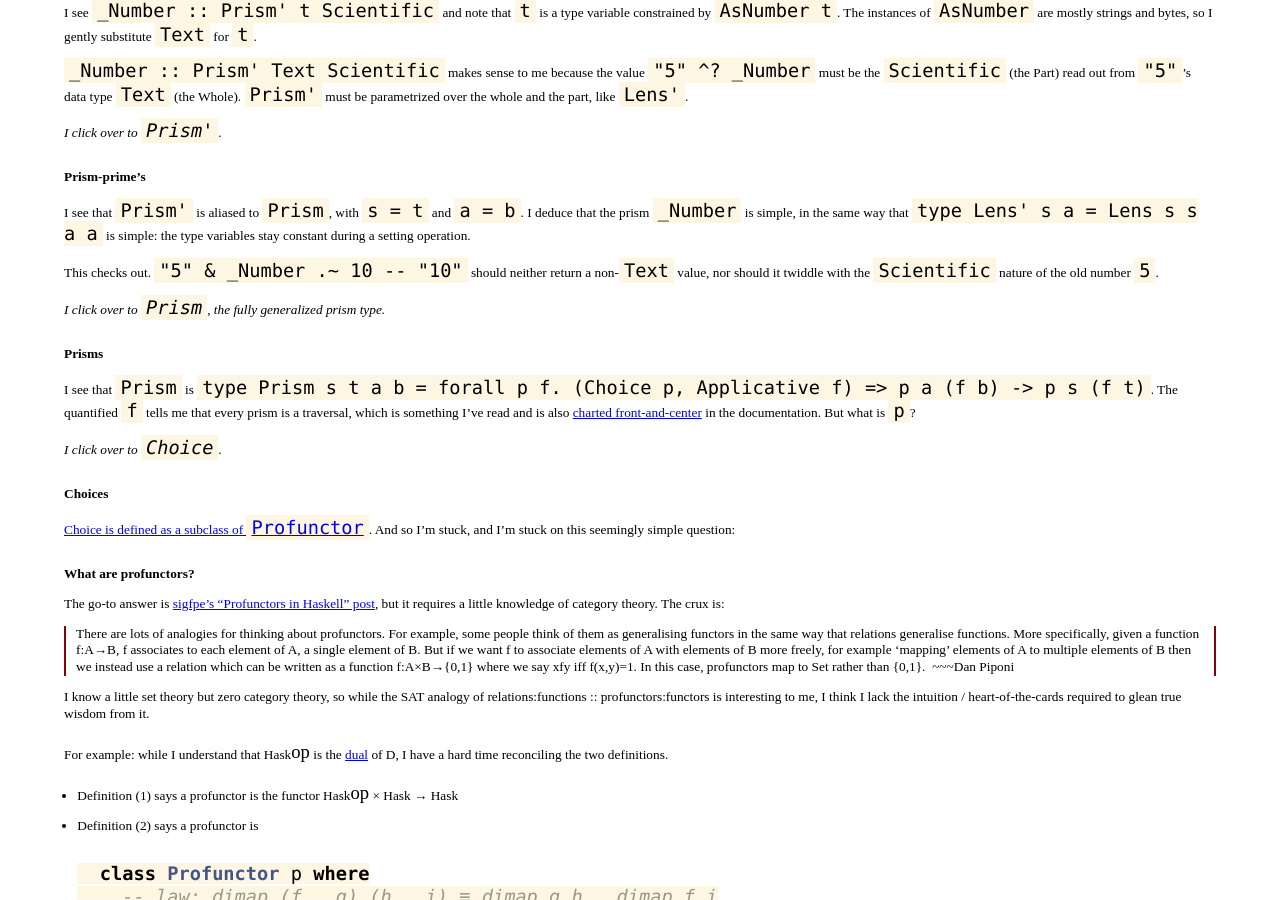
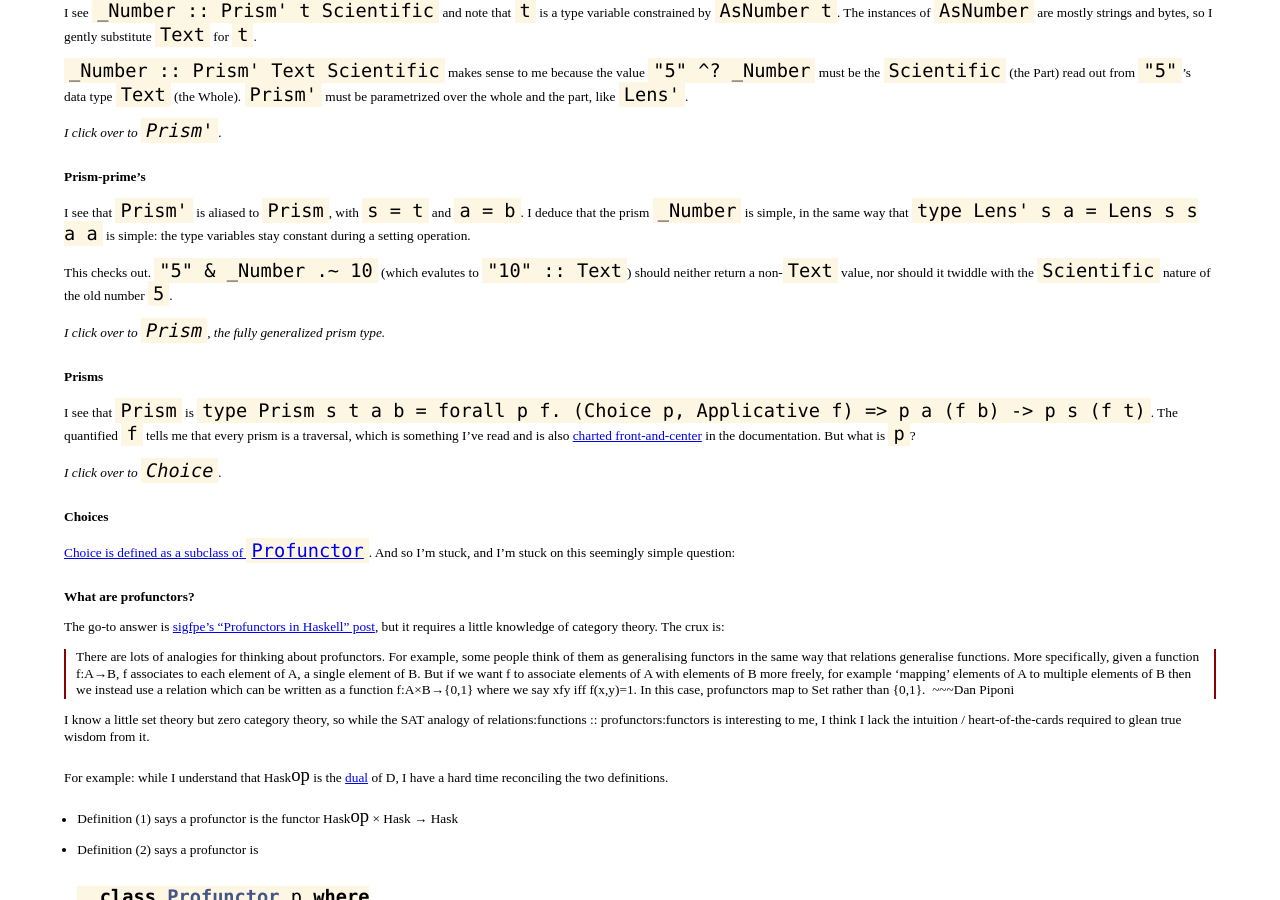
Before and after one commit to hlian/hao.codes, a Jekyll site: the page built from _posts/2015-02-25-profunctors.md, in a window 1280 px wide and 900 px high, scrolled down 340 px. Built offline with Jekyll 4.4.1, drawn with Linux system fonts in a browser that asks for light colours; Markdown is read by kramdown in place of the engine named in the settings.

Commit message:
profunctors: clarify return value is return value

```diff
--- a/_posts/2015-02-25-profunctors.md
+++ b/_posts/2015-02-25-profunctors.md
@@ -32,9 +32,9 @@ I see that `Prism'` is aliased to `Prism`, with `s = t` and `a = b`.
   `type Lens' s a = Lens s s a a` is simple: the type variables stay
   constant during a setting operation.
 
-This checks out. `"5" & _Number .~ 10 -- "10"` should neither
-return a non-`Text` value, nor should it twiddle with the
-`Scientific` nature of the old number `5`.
+This checks out. `"5" & _Number .~ 10` (which evalutes to `"10" ::
+Text`) should neither return a non-`Text` value, nor should it twiddle
+with the `Scientific` nature of the old number `5`.
 
 _I click over to `Prism`, the fully generalized prism type._
 
```
